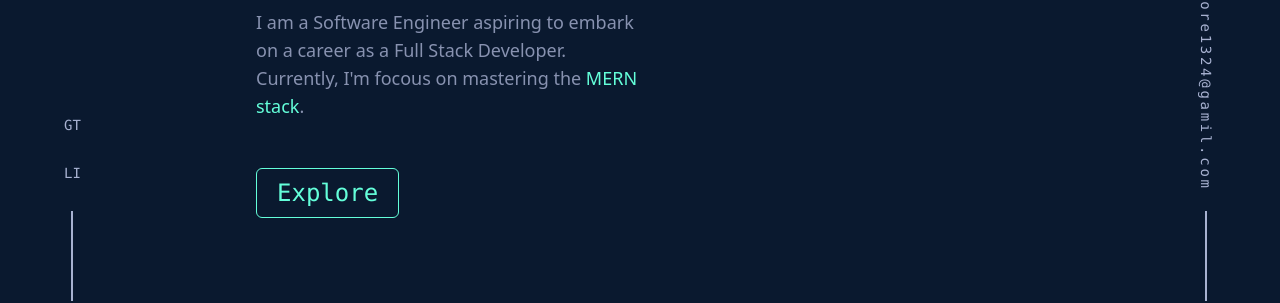
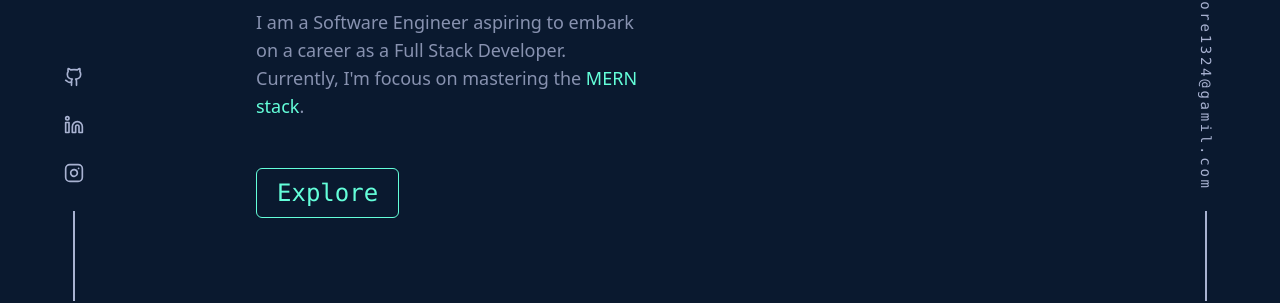
Before and after one commit to MoreSarvesh/Portfolio, a React (Vite) app: page / in a window 1280 px wide. Shown: the part 499-802 px from the top of the page. Built offline with nearby package versions, Linux system fonts and the light colour scheme.

Commit message:
added icons

```diff
--- a/package.json
+++ b/package.json
@@ -11,7 +11,8 @@
   },
   "dependencies": {
     "react": "^18.3.1",
-    "react-dom": "^18.3.1"
+    "react-dom": "^18.3.1",
+    "react-icons": "^5.2.1"
   },
   "devDependencies": {
     "@types/react": "^18.3.3",
--- a/src/components/Contact.jsx
+++ b/src/components/Contact.jsx
@@ -1,4 +1,7 @@
-import React from "react";
+//icons
+import { LuGithub } from "react-icons/lu";
+import { LuLinkedin } from "react-icons/lu";
+import { LuInstagram } from "react-icons/lu";
 
 const Contact = () => {
   return (
@@ -14,14 +17,20 @@ const Contact = () => {
         send me a message!
       </div>
       <ul className="flex justify-center gap-16 p-16">
-        <li>
-          <a href="http://">GT</a>
+        <li className="hover:text-my-green text-my-light-slate text-xl">
+          <a href="http://">
+            <LuGithub />
+          </a>
         </li>
-        <li>
-          <a href="http://">LI</a>
+        <li className="hover:text-my-green text-my-light-slate text-xl">
+          <a href="http://">
+            <LuLinkedin />
+          </a>
         </li>
-        <li>
-          <a href="http://">IT</a>
+        <li className="hover:text-my-green text-my-light-slate text-xl">
+          <a href="http://">
+            <LuInstagram />
+          </a>
         </li>
       </ul>
       <button className="px-5 py-2 bg-transparent border rounded-md border-my-green text-my-green text-2xl font-mono">
--- a/src/components/Main.jsx
+++ b/src/components/Main.jsx
@@ -7,15 +7,29 @@ import About from "./About";
 import Skills from "./Skills";
 import Qualifications from "./Qualifications";
 
+//icons
+import { LuGithub } from "react-icons/lu";
+import { LuLinkedin } from "react-icons/lu";
+import { LuInstagram } from "react-icons/lu";
+
 const Main = () => {
   return (
     <div className="bg-my-navy px-64">
-      <ul className="flex flex-col gap-7 social-links text-my-light-slate pl-16 text-sm font-mono">
+      <ul className="flex flex-col gap-7 social-links text-my-light-slate pl-16 text-xl font-mono ">
         <li className="hover:text-my-green">
-          <a href="http://">GT</a>
+          <a href="http://">
+            <LuGithub />
+          </a>
         </li>
         <li className="hover:text-my-green">
-          <a href="http://">LI</a>
+          <a href="http://">
+            <LuLinkedin />
+          </a>
+        </li>
+        <li className="hover:text-my-green">
+          <a href="http://">
+            <LuInstagram />
+          </a>
         </li>
       </ul>
       <Hero />
```
Also changed, not shown: 1 other file (tests, documents, lock files or other folders).
